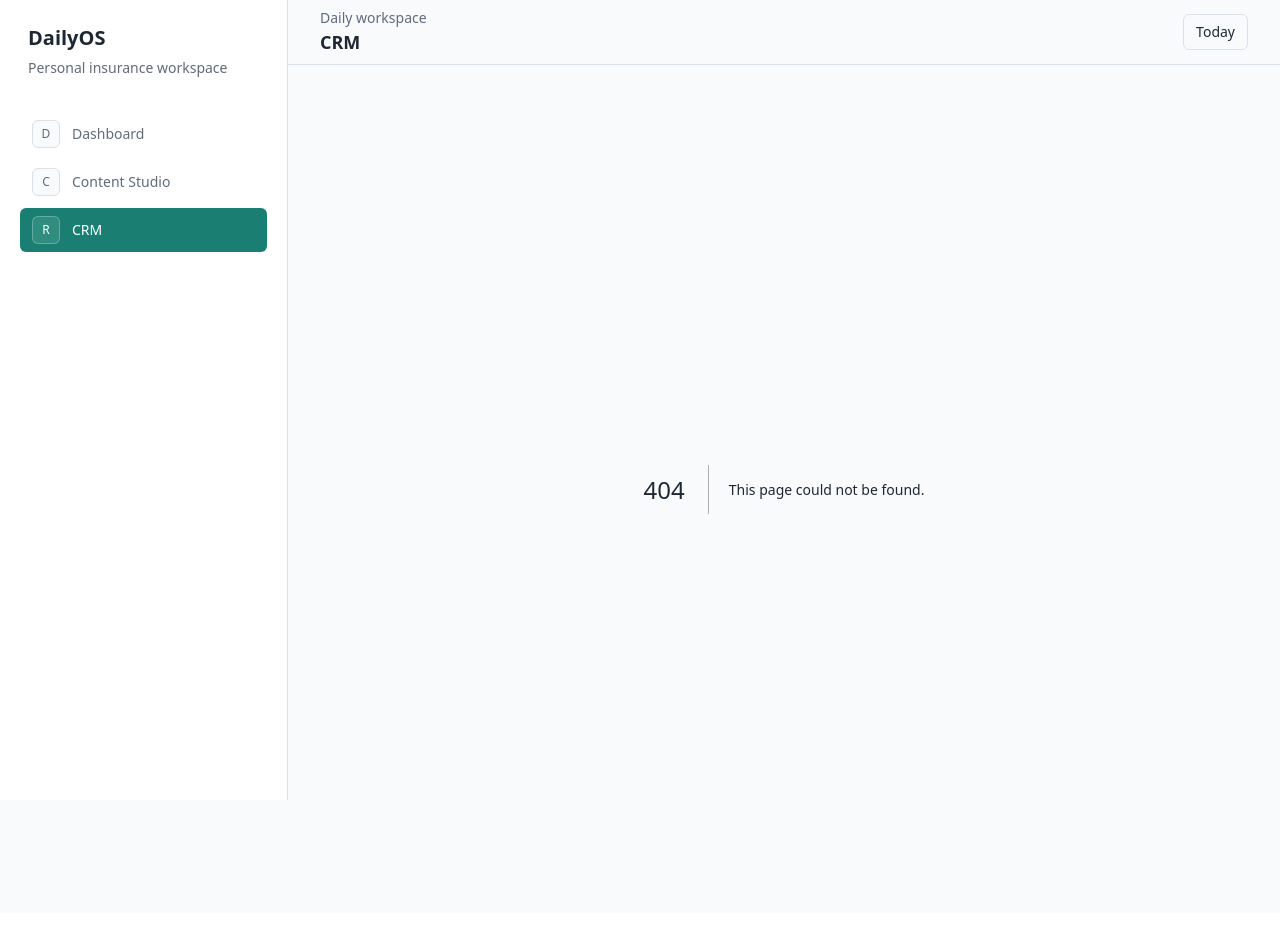
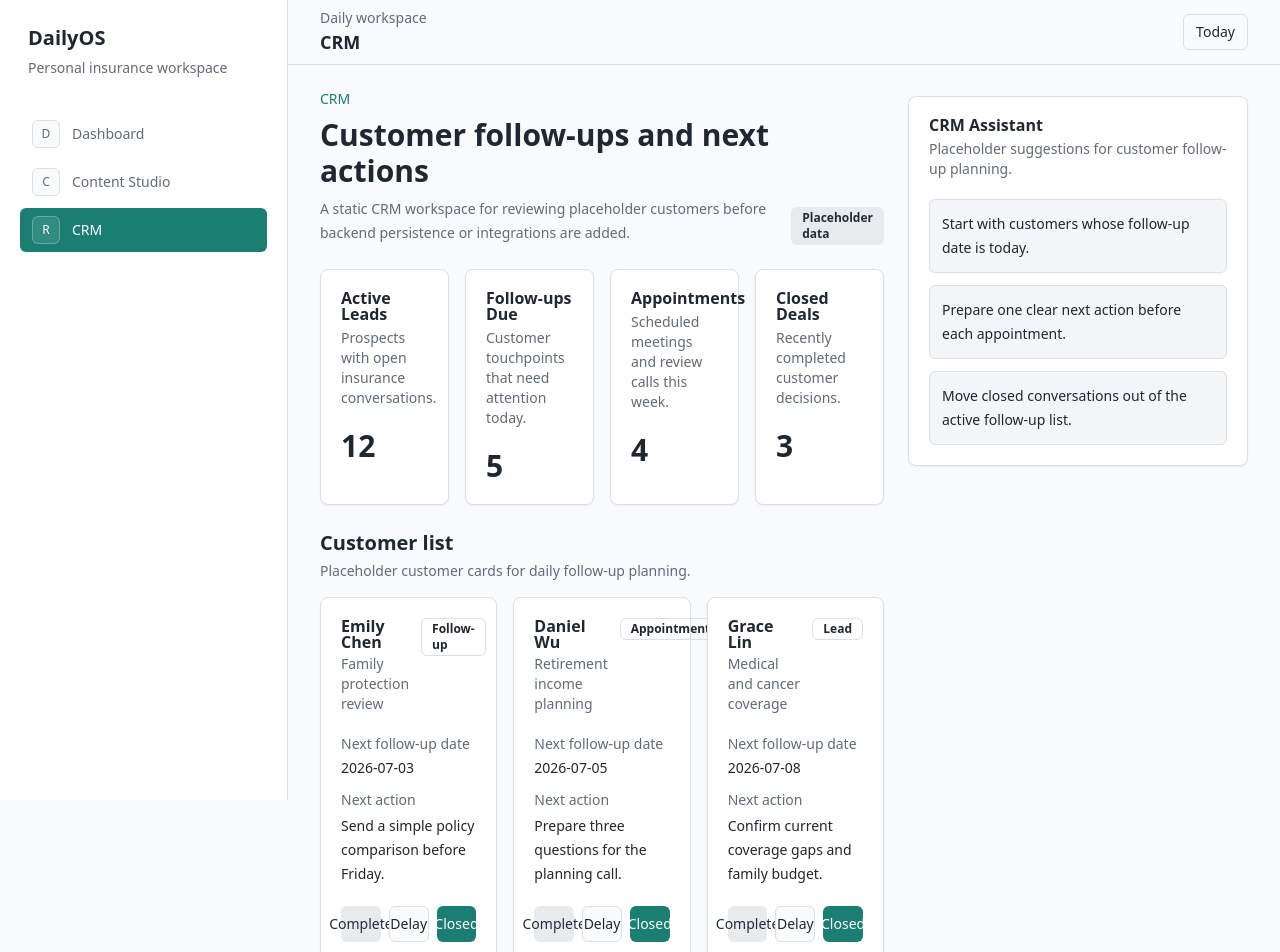
Before and after one commit to sk101049/dailyos, a Next.js app: page /crm in a window 1280 px wide. Before the commit this address had no page. Shown: the top 952 px of the page. Before the commit the page ends 913 px from the top, so only its background shows below. Built offline with nearby package versions, Linux system fonts and the light colour scheme.

Commit message:
feat: create crm page

```diff
--- /dev/null
+++ b/app/crm/page.tsx
@@ -0,0 +1,5 @@
+import { CrmPage } from "@/features/crm/crm-page";
+
+export default function Crm() {
+  return <CrmPage />;
+}
--- /dev/null
+++ b/features/crm/crm-page.tsx
@@ -0,0 +1,170 @@
+import { Badge } from "@/components/ui/badge";
+import { Button } from "@/components/ui/button";
+import {
+  Card,
+  CardContent,
+  CardDescription,
+  CardHeader,
+  CardTitle
+} from "@/components/ui/card";
+
+const summaryCards = [
+  {
+    title: "Active Leads",
+    value: "12",
+    detail: "Prospects with open insurance conversations."
+  },
+  {
+    title: "Follow-ups Due",
+    value: "5",
+    detail: "Customer touchpoints that need attention today."
+  },
+  {
+    title: "Appointments",
+    value: "4",
+    detail: "Scheduled meetings and review calls this week."
+  },
+  {
+    title: "Closed Deals",
+    value: "3",
+    detail: "Recently completed customer decisions."
+  }
+];
+
+const customers = [
+  {
+    name: "Emily Chen",
+    need: "Family protection review",
+    stage: "Follow-up",
+    nextFollowUpDate: "2026-07-03",
+    nextAction: "Send a simple policy comparison before Friday."
+  },
+  {
+    name: "Daniel Wu",
+    need: "Retirement income planning",
+    stage: "Appointment",
+    nextFollowUpDate: "2026-07-05",
+    nextAction: "Prepare three questions for the planning call."
+  },
+  {
+    name: "Grace Lin",
+    need: "Medical and cancer coverage",
+    stage: "Lead",
+    nextFollowUpDate: "2026-07-08",
+    nextAction: "Confirm current coverage gaps and family budget."
+  }
+];
+
+const assistantSuggestions = [
+  "Start with customers whose follow-up date is today.",
+  "Prepare one clear next action before each appointment.",
+  "Move closed conversations out of the active follow-up list."
+];
+
+export function CrmPage() {
+  return (
+    <div className="grid gap-6 xl:grid-cols-[minmax(0,1fr)_340px]">
+      <section className="space-y-6">
+        <div className="flex flex-col gap-3 sm:flex-row sm:items-end sm:justify-between">
+          <div>
+            <p className="text-sm font-medium text-primary">CRM</p>
+            <h2 className="mt-2 text-3xl font-semibold tracking-normal">
+              Customer follow-ups and next actions
+            </h2>
+            <p className="mt-2 max-w-2xl text-sm leading-6 text-muted-foreground">
+              A static CRM workspace for reviewing placeholder customers before
+              backend persistence or integrations are added.
+            </p>
+          </div>
+          <Badge variant="secondary" className="w-fit">
+            Placeholder data
+          </Badge>
+        </div>
+
+        <div className="grid gap-4 md:grid-cols-2 xl:grid-cols-4">
+          {summaryCards.map((card) => (
+            <Card key={card.title} className="min-h-40">
+              <CardHeader>
+                <CardTitle>{card.title}</CardTitle>
+                <CardDescription>{card.detail}</CardDescription>
+              </CardHeader>
+              <CardContent>
+                <p className="text-3xl font-semibold">{card.value}</p>
+              </CardContent>
+            </Card>
+          ))}
+        </div>
+
+        <div className="space-y-4">
+          <div>
+            <h3 className="text-xl font-semibold">Customer list</h3>
+            <p className="mt-1 text-sm text-muted-foreground">
+              Placeholder customer cards for daily follow-up planning.
+            </p>
+          </div>
+
+          <div className="grid gap-4 lg:grid-cols-3">
+            {customers.map((customer) => (
+              <Card key={customer.name}>
+                <CardHeader>
+                  <div className="flex items-start justify-between gap-3">
+                    <div className="space-y-1">
+                      <CardTitle>{customer.name}</CardTitle>
+                      <CardDescription>{customer.need}</CardDescription>
+                    </div>
+                    <Badge variant="outline">{customer.stage}</Badge>
+                  </div>
+                </CardHeader>
+                <CardContent className="space-y-5">
+                  <dl className="space-y-3 text-sm">
+                    <div>
+                      <dt className="text-muted-foreground">Next follow-up date</dt>
+                      <dd className="mt-1 font-medium">{customer.nextFollowUpDate}</dd>
+                    </div>
+                    <div>
+                      <dt className="text-muted-foreground">Next action</dt>
+                      <dd className="mt-1 font-medium leading-6">{customer.nextAction}</dd>
+                    </div>
+                  </dl>
+
+                  <div className="grid grid-cols-3 gap-2">
+                    <Button variant="secondary" size="sm">
+                      Complete
+                    </Button>
+                    <Button variant="outline" size="sm">
+                      Delay
+                    </Button>
+                    <Button size="sm">Closed</Button>
+                  </div>
+                </CardContent>
+              </Card>
+            ))}
+          </div>
+        </div>
+      </section>
+
+      <aside className="space-y-4">
+        <Card className="xl:sticky xl:top-24">
+          <CardHeader>
+            <CardTitle>CRM Assistant</CardTitle>
+            <CardDescription>
+              Placeholder suggestions for customer follow-up planning.
+            </CardDescription>
+          </CardHeader>
+          <CardContent>
+            <ul className="space-y-3">
+              {assistantSuggestions.map((suggestion) => (
+                <li
+                  key={suggestion}
+                  className="rounded-md border bg-secondary/50 px-3 py-3 text-sm leading-6"
+                >
+                  {suggestion}
+                </li>
+              ))}
+            </ul>
+          </CardContent>
+        </Card>
+      </aside>
+    </div>
+  );
+}
```
